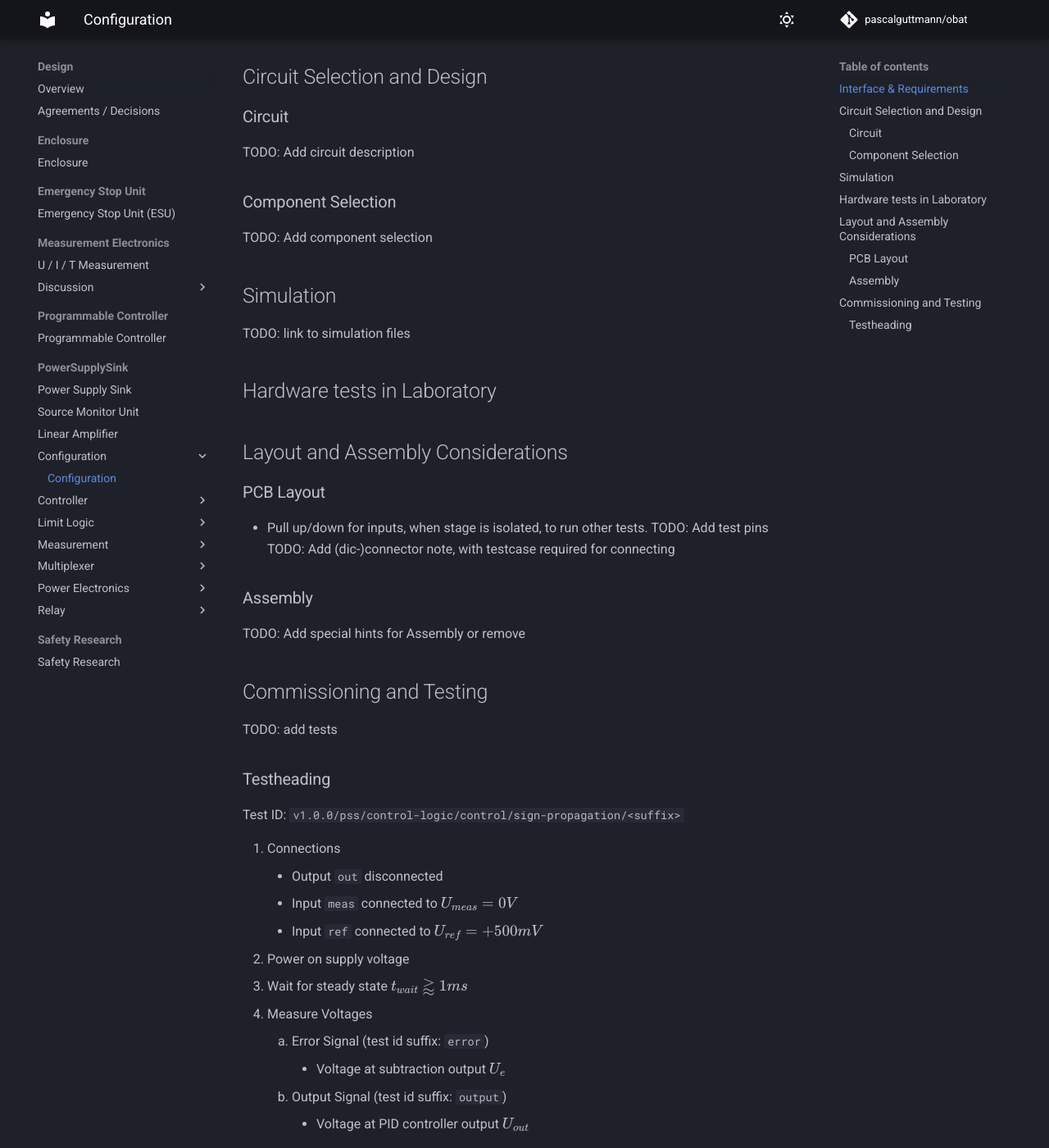
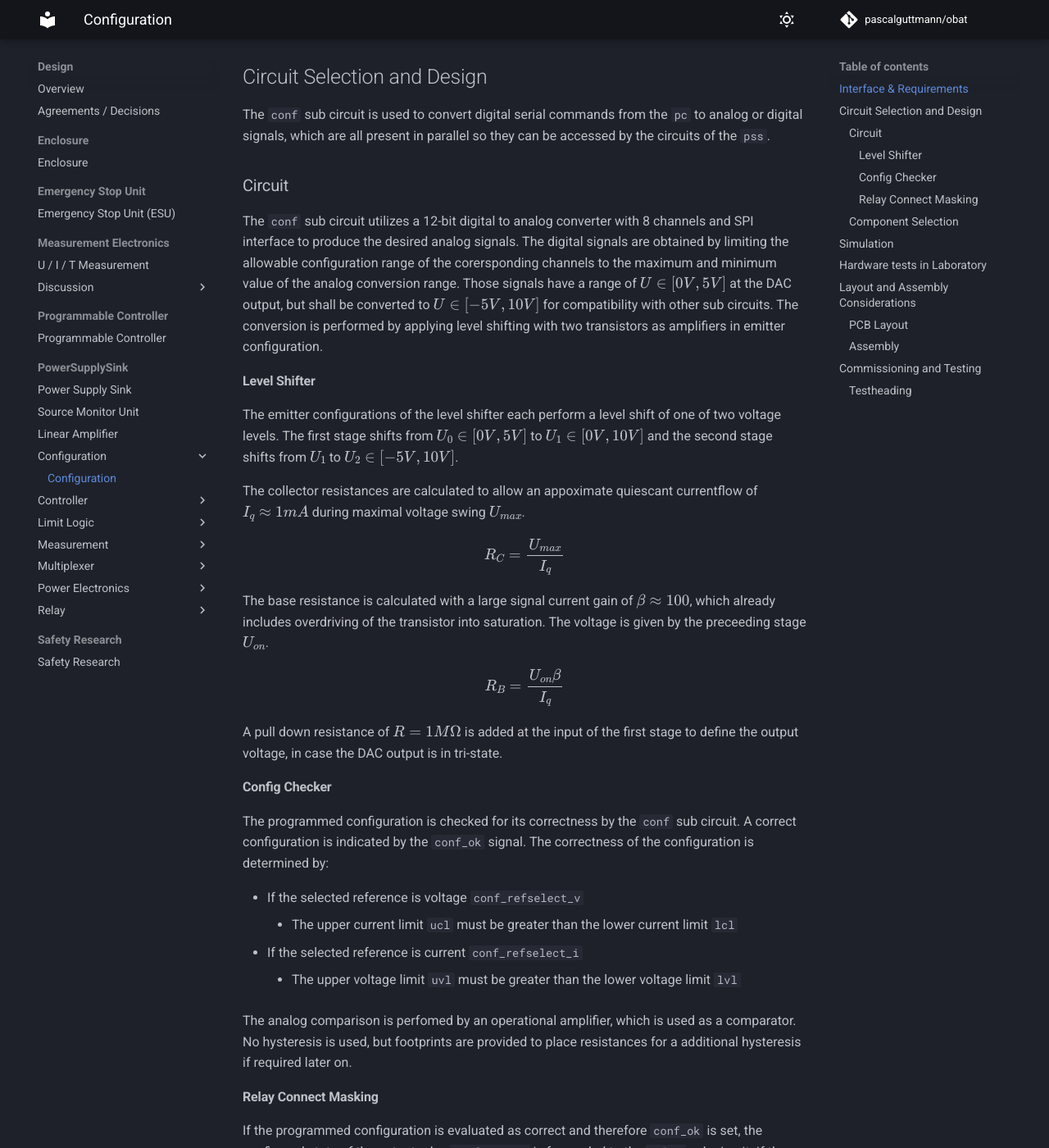
Before and after one commit to pascalguttmann/obat, an MkDocs documentation site: the page built from docs/design/pss/conf/conf.md, in a window 1280 px wide and 1400 px high, scrolled down 1138 px. Shown: the whole window at 82% size. Built offline with MkDocs 1.6.1 and Material for MkDocs 9.7.7, drawn with Linux system fonts in a browser that asks for light colours; comment, search, counter and statistics services are not loaded; some of the changed text lies outside the part shown.

Commit message:
add conf circuit description

```diff
--- a/docs/design/pss/conf/conf.md
+++ b/docs/design/pss/conf/conf.md
@@ -32,9 +32,64 @@
 
 ## Circuit Selection and Design
 
+The `conf` sub circuit is used to convert digital serial commands from the `pc`
+to analog or digital signals, which are all present in parallel so they can be
+accessed by the circuits of the `pss`.
+
 ### Circuit
 
-TODO: Add circuit description
+The `conf` sub circuit utilizes a 12-bit digital to analog converter with 8
+channels and SPI interface to produce the desired analog signals. The digital
+signals are obtained by limiting the allowable configuration range of the
+corersponding channels to the maximum and minimum value of the analog
+conversion range. Those signals have a range of $U \in [0V, 5V]$ at the DAC
+output, but shall be converted to $U \in [-5V, 10V]$ for compatibility with
+other sub circuits. The conversion is performed by applying level shifting with
+two transistors as amplifiers in emitter configuration.
+
+#### Level Shifter
+
+The emitter configurations of the level shifter each perform a level shift of
+one of two voltage levels. The first stage shifts from $U_0 \in [0V, 5V]$ to
+$U_1 \in [0V, 10V]$ and the second stage shifts from $U_1$ to $U_2 \in [-5V,
+10V]$.
+
+The collector resistances are calculated to allow an appoximate quiescant
+currentflow of $I_q \approx 1mA$ during maximal voltage swing $U_{max}$.
+$$ R_C = \frac{U_{max}}{I_q} $$
+
+The base resistance is calculated with a large signal current gain of $\beta
+\approx 100$, which already includes overdriving of the transistor into
+saturation. The voltage is given by the preceeding stage $U_{on}$.
+$$ R_B = \frac{U_{on} \beta}{I_q} $$
+
+A pull down resistance of $R = 1 M \Omega$ is added at the input of the first
+stage to define the output voltage, in case the DAC output is in tri-state.
+
+#### Config Checker
+
+The programmed configuration is checked for its correctness by the `conf` sub
+circuit. A correct configuration is indicated by the `conf_ok` signal. The
+correctness of the configuration is determined by:
+
+- If the selected reference is voltage `conf_refselect_v`
+    - The upper current limit `ucl` must be greater than the lower current
+    limit `lcl`
+- If the selected reference is current `conf_refselect_i`
+    - The upper voltage limit `uvl` must be greater than the lower voltage
+    limit `lvl`
+
+The analog comparison is perfomed by an operational amplifier, which is used as
+a comparator. No hysteresis is used, but footprints are provided to place
+resistances for a additional hysteresis if required later on.
+
+#### Relay Connect Masking
+
+If the programmed configuration is evaluated as correct and therefore `conf_ok`
+is set, the configured state of the output relay `conf_output` is forwarded to
+the `relay` sub circuit. If the configuration is not correct, the `relay` sub
+circuit is signaled to disconnect. The logic is implemented using a NAND gate.
+$$ \text{!relay_connect} = \overline{\text{conf_ok} \land \text{conf_output}} $$
 
 ### Component Selection
 
```
